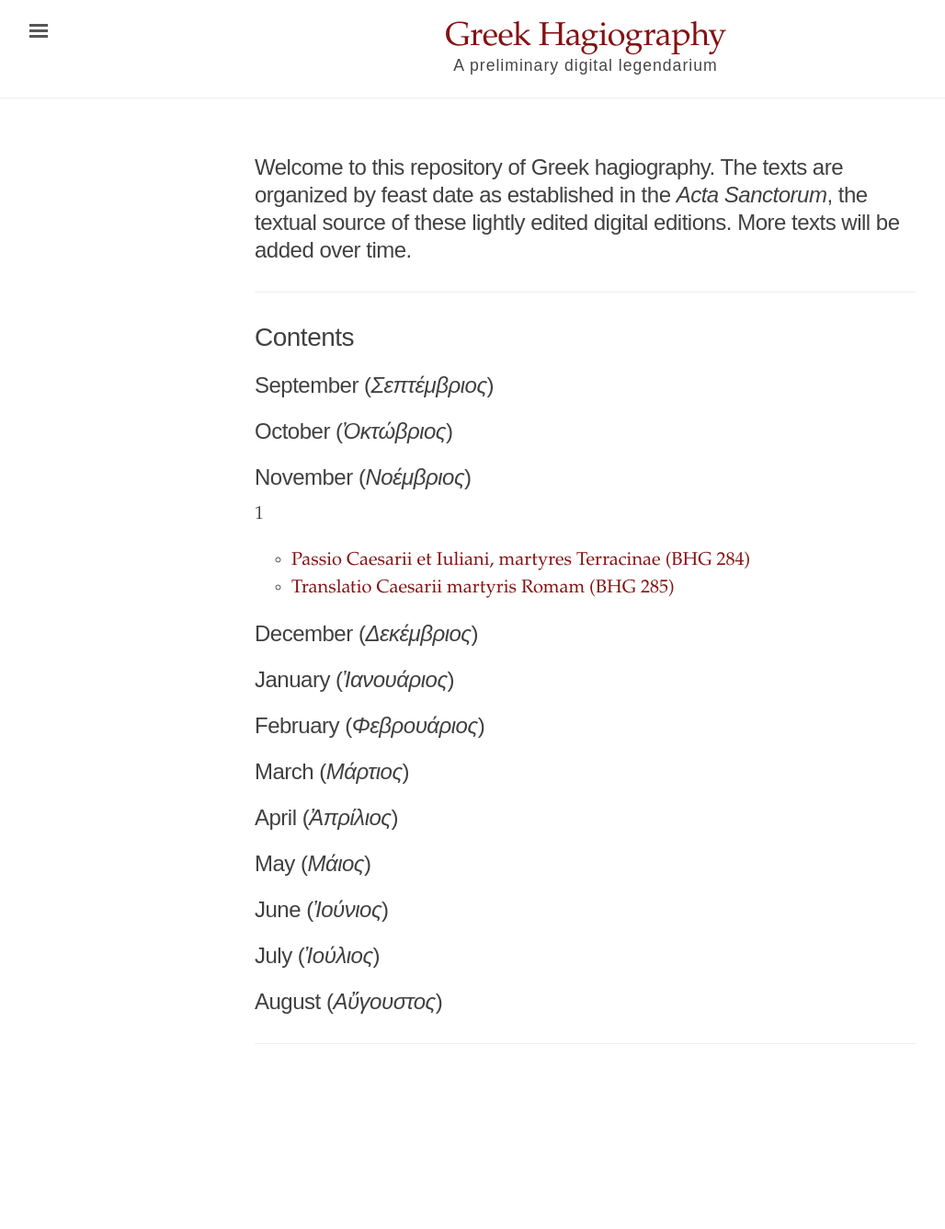
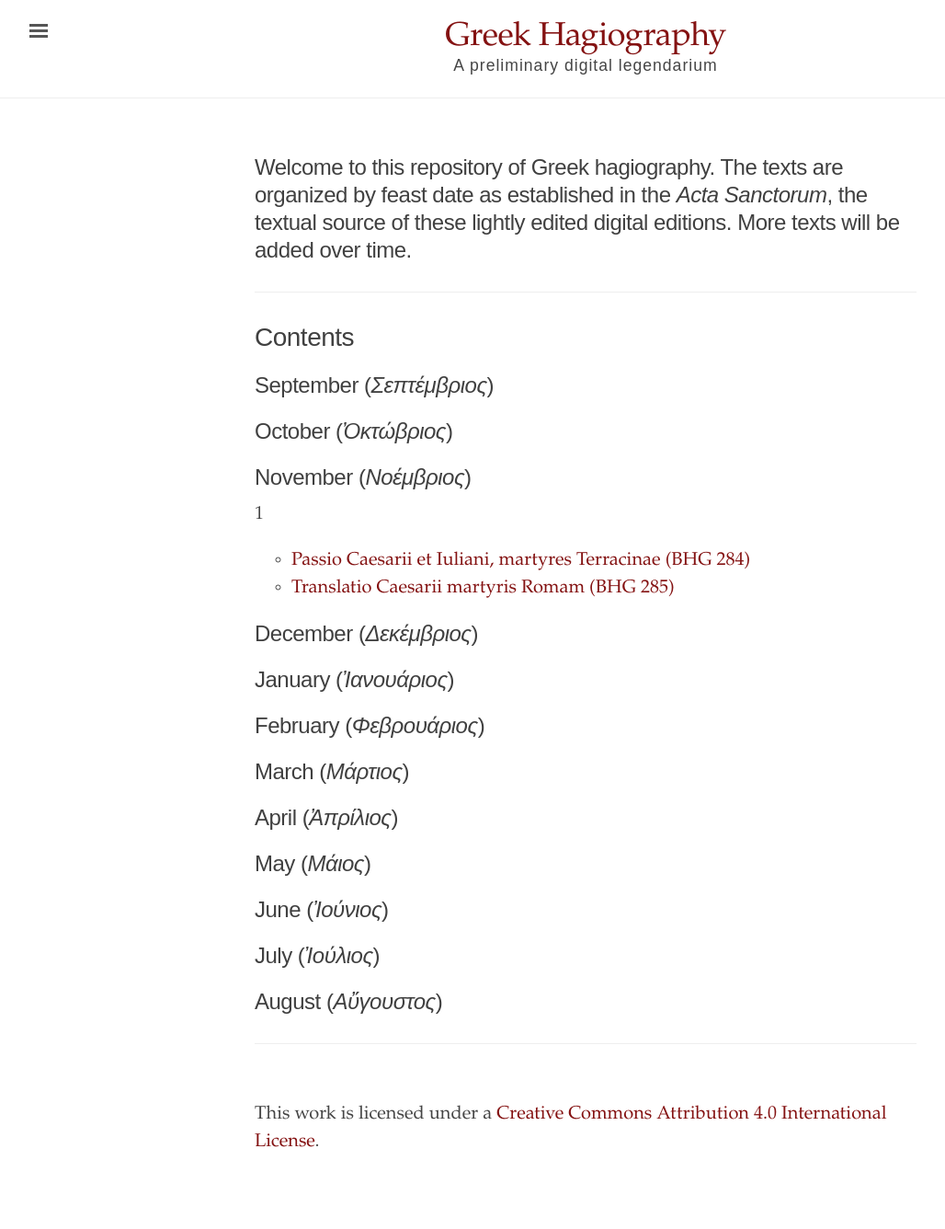
Before and after one commit to cjkoepke1/greek-hagiography, a Jekyll site: the page built from index.md, in a window 1280 px wide. Shown: the whole page at 92% size, without its empty margins (3-1031 px from the left). Built offline with Jekyll 4.4.1, drawn with Linux system fonts in a browser that asks for light colours; before the commit the page ends 1216 px from its top, so only the background shows below that.

Commit message:
add license

```diff
--- a/index.md
+++ b/index.md
@@ -39,3 +39,5 @@
 ## August (*Αὔγουστος*)
 
 ---
+
+<br />This work is licensed under a <a rel="license" href="http://creativecommons.org/licenses/by/4.0/">Creative Commons Attribution 4.0 International License</a>.
```
